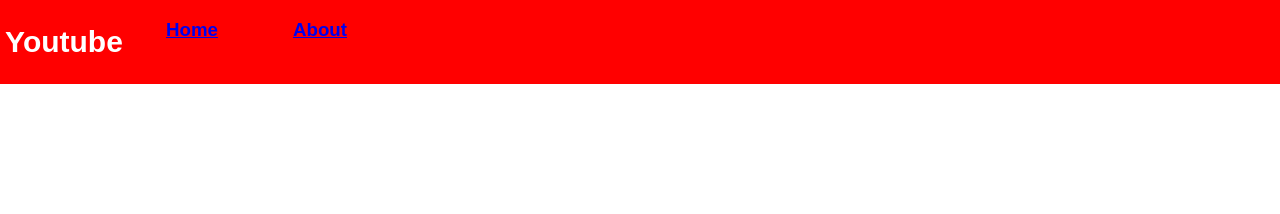
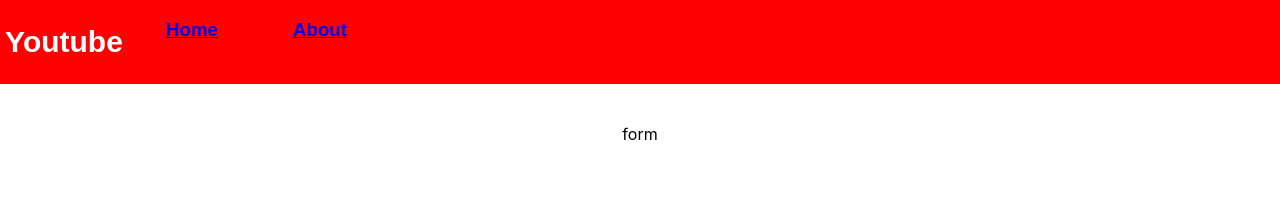
Before and after one commit to ninajavier/youtube-clone, a React (Create React App) app: page /videos/1 in a window 1280 px wide. Shown: the top 214 px of the page. Built offline with nearby package versions, Linux system fonts and the light colour scheme.

Commit message:
submit form started

```diff
--- /dev/null
+++ b/src/Components/Youtube/Submit.js
@@ -0,0 +1,7 @@
+export default function Submit() {
+    return (
+        <div>
+            <p>form</p>
+        </div>
+    )
+}
--- a/src/Components/Youtube/VideoListing.js
+++ b/src/Components/Youtube/VideoListing.js
@@ -2,6 +2,7 @@
 import React from "react";
 import { useParams } from "react-router-dom";
 import "./VideoListing.css"
+import Submit from "./Submit";
 
 export default function VideoListing() {
   const { id } = useParams();
@@ -18,5 +19,15 @@
     event.target.pauseVideo();
   }
 
-  return <YouTube videoId={id} opts={opts} onReady={_onReady} />;
+  return (
+    <>
+
+  <YouTube videoId={id} opts={opts} onReady={_onReady} />
+  <Submit/>
+  </>
+
+  );
+
+
+
 }
```
